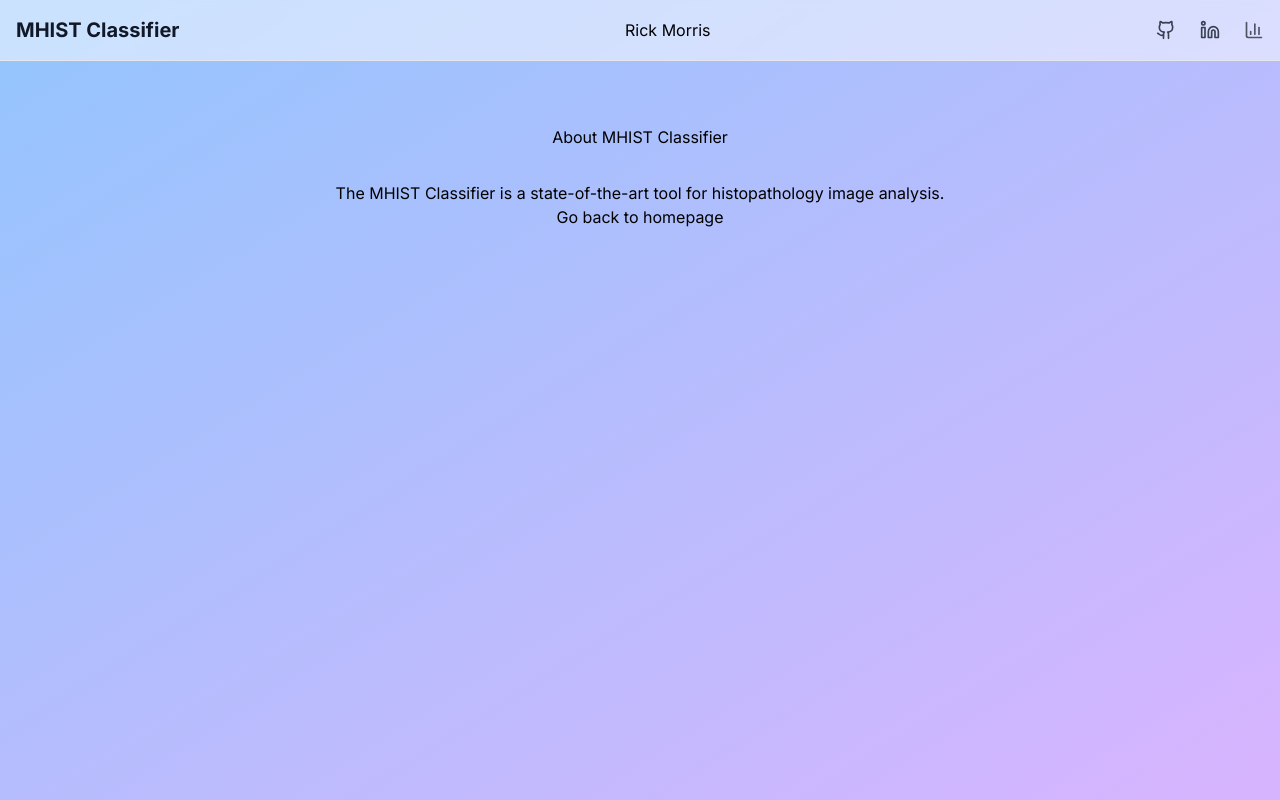
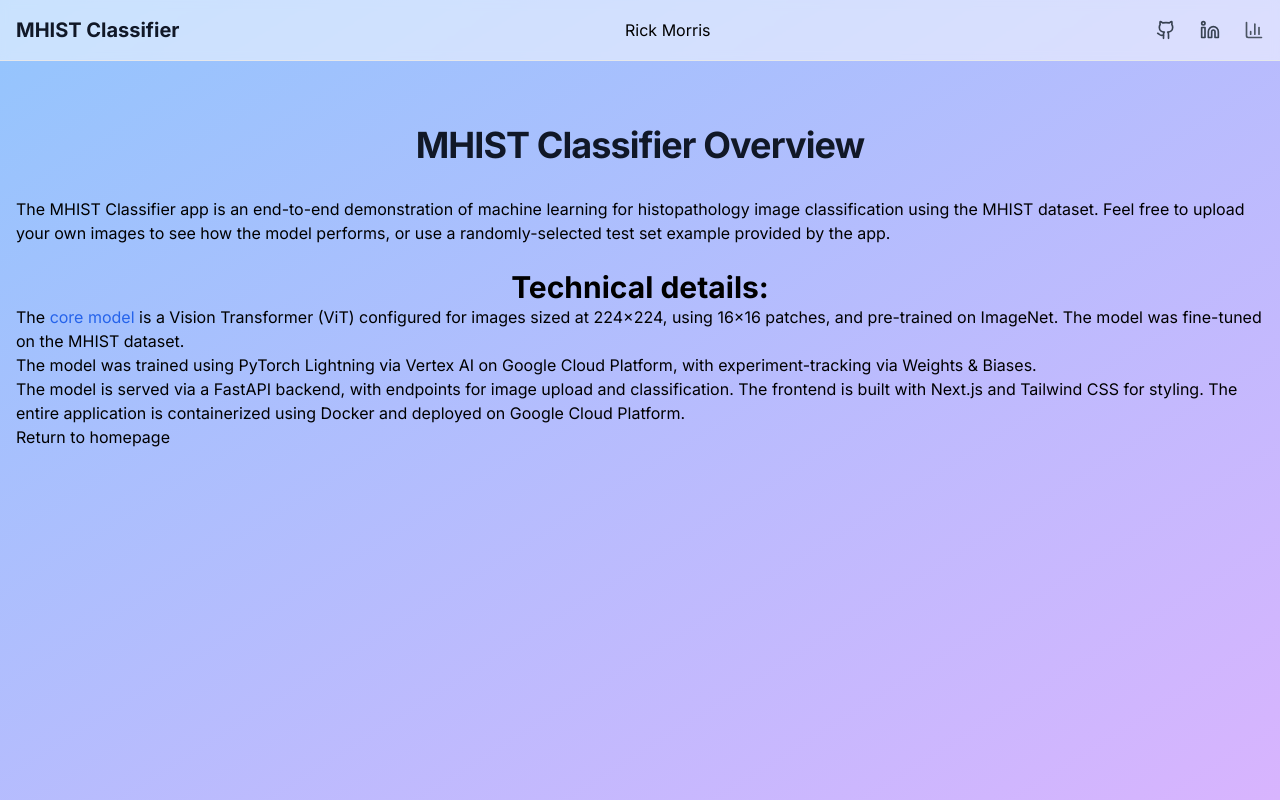
Before and after one commit to rmclimber/mhist_app, a Next.js app in the folder src/app/frontend/: page /about in a window 1280 px wide. Built offline with nearby package versions, Linux system fonts and the light colour scheme; no server answers.

Commit message:
added some basic technical info about the model and training...still pretty ugly

```diff
--- a/src/app/frontend/app/about/page.tsx
+++ b/src/app/frontend/app/about/page.tsx
@@ -6,11 +6,41 @@
     <div>
       <main className="container mx-auto px-4 py-16">
         <div className="max-w-4xl mx-auto text-center space-y-8">
-          <h1>About MHIST Classifier</h1>
+          <h3 className="text-4xl font-bold text-gray-900 tracking-tight">MHIST Classifier Overview</h3>
+        </div>
+        <div className="mt-8 prose prose-lg prose-blue mx-auto text-left">
           <p>
-            The MHIST Classifier is a state-of-the-art tool for histopathology image analysis.
+            The MHIST Classifier app is an end-to-end demonstration of machine
+            learning for histopathology image classification using the MHIST
+            dataset. Feel free to upload your own images to see how the model
+            performs, or use a randomly-selected test set example provided by
+            the app.
           </p>
-          <Link href="/">Go back to homepage</Link>
+        <div className="text-3xl font-bold text-center mt-6">Technical details:</div>
+        <p>
+          The <a href="https://huggingface.co/google/vit-base-patch16-224"
+                target="_blank"
+                rel="noopener noreferrer"
+                title="Hugging Face model card"
+                className="text-blue-600 hover:text-blue-700 transition-colors">core
+                model</a> is a Vision Transformer (ViT) configured for images
+                sized at 224x224, using 16x16 patches, and pre-trained on
+                ImageNet. The model was fine-tuned on the MHIST dataset.
+
+        </p>
+
+        <p>
+          The model was trained using PyTorch Lightning via Vertex AI on
+          Google Cloud Platform, with experiment-tracking via Weights & Biases.
+        </p>
+
+        <p>
+          The model is served via a FastAPI backend, with endpoints for image
+          upload and classification. The frontend is built with Next.js and
+          Tailwind CSS for styling. The entire application is containerized
+          using Docker and deployed on Google Cloud Platform.
+        </p>
+          <Link href="/">Return to homepage</Link>
         </div>
       </main>
     </div>
```
